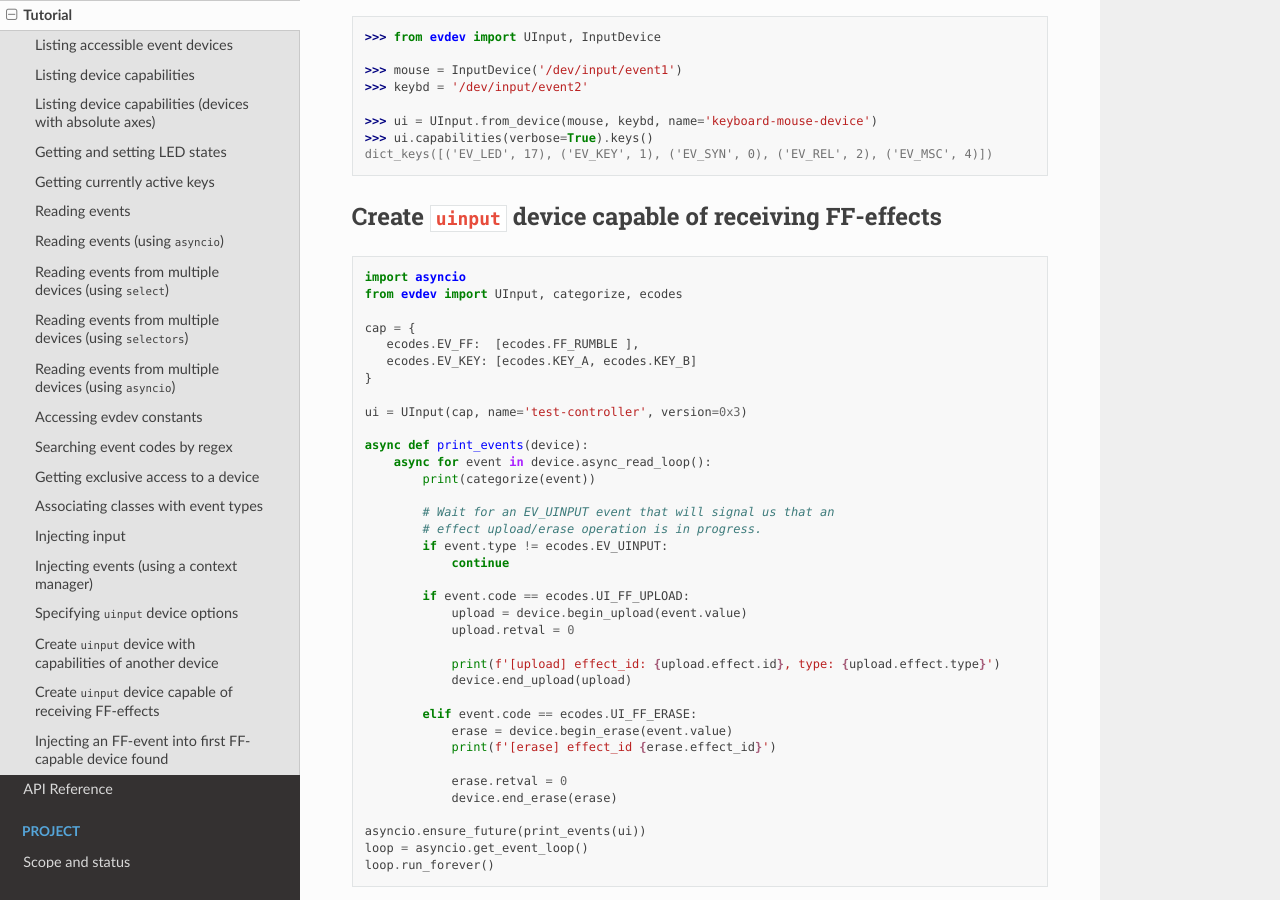
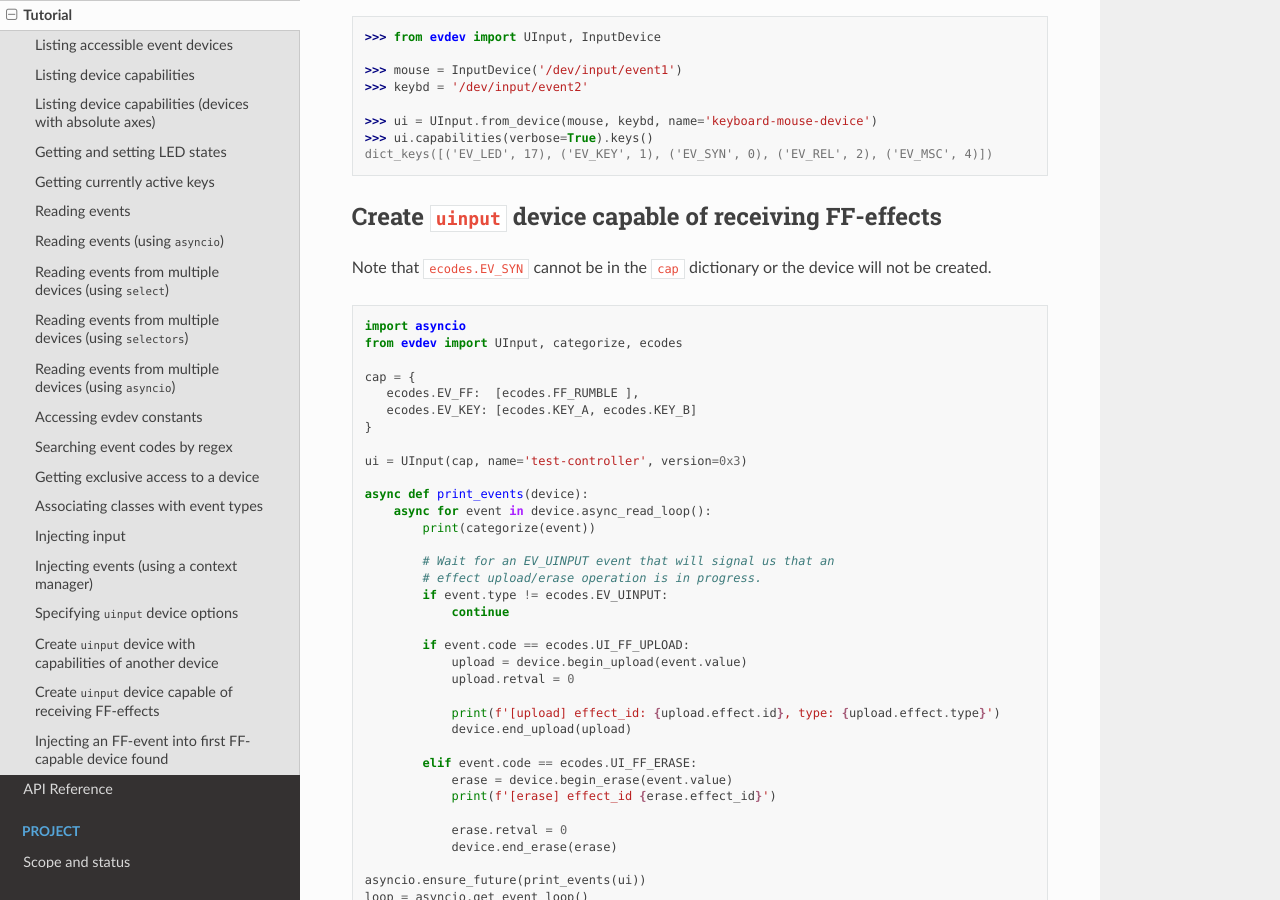
Before and after one commit to gvalkov/python-evdev, a Sphinx documentation site: the page built from docs/tutorial.rst, in a window 1280 px wide and 900 px high, scrolled down 6139 px. Built offline with Sphinx 7.4.7 and the Read the Docs theme 2.0.0, drawn with Linux system fonts in a browser that asks for light colours.

Commit message:
Note that UInput capabilities can't include EV_SYN
per https://github.com/gvalkov/python-evdev/issues/60#issuecomment-238791290

```diff
--- a/docs/tutorial.rst
+++ b/docs/tutorial.rst
@@ -380,6 +380,8 @@ Create ``uinput`` device with capabilities of another device
 Create ``uinput`` device capable of receiving FF-effects
 ========================================================
 
+Note that ``ecodes.EV_SYN`` cannot be in the ``cap`` dictionary or the device will not be created.
+
 ::
 
     import asyncio
```
